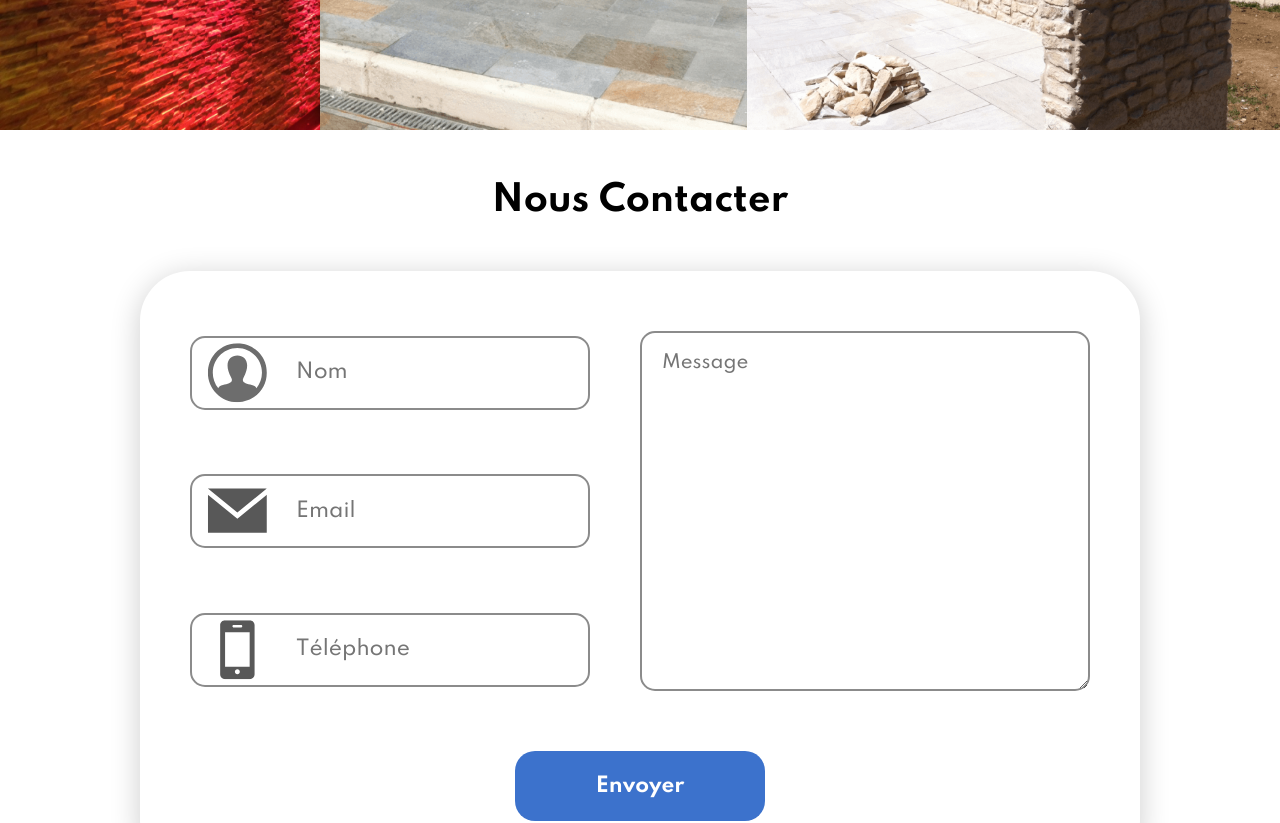
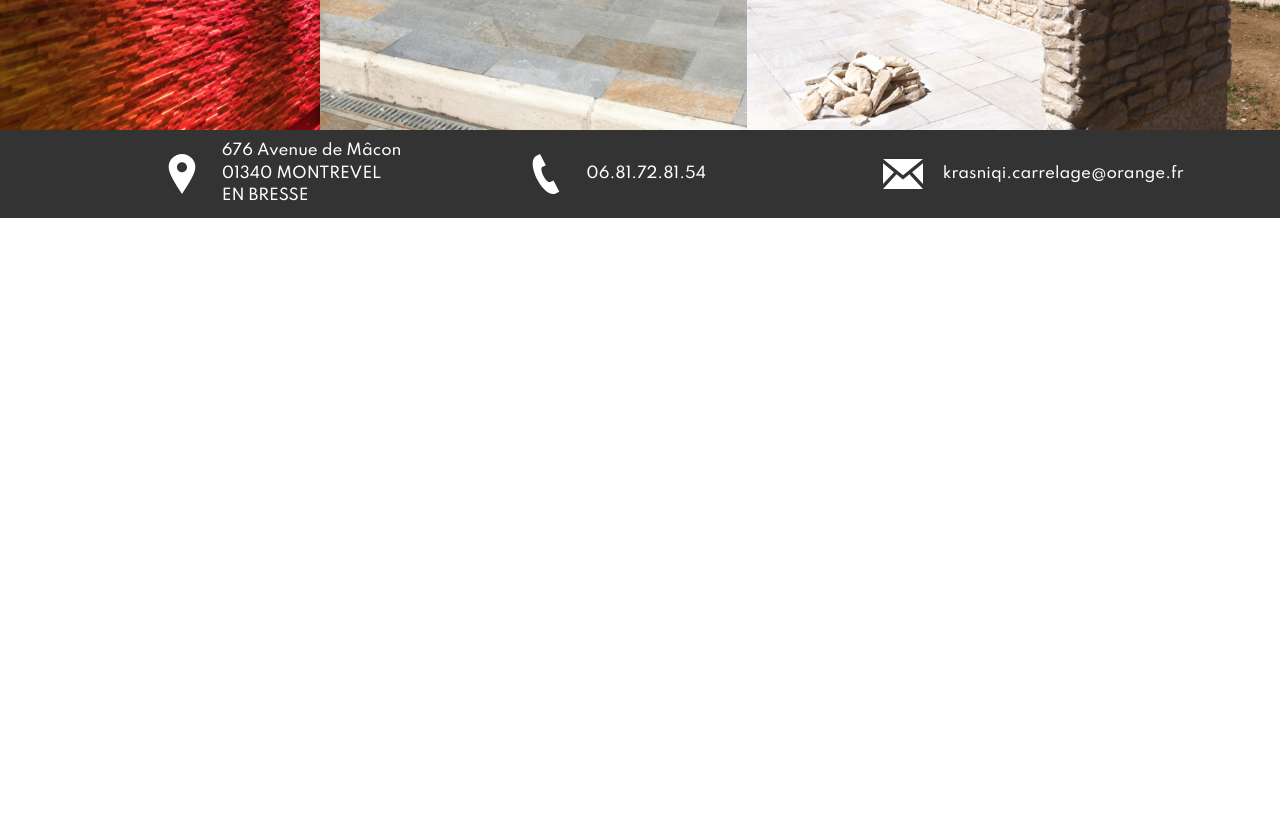
Before and after one commit to RayaneBengaoui/Tiler_website, a React (Create React App) app: page / in a window 1280 px wide. Shown: the part 2440-3263 px from the top of the page. After the commit the page ends 2658 px from the top, so only its background shows below. Built offline with nearby package versions, Linux system fonts and the light colour scheme.

Commit message:
Removing Form from the contact section

```diff
--- a/src/components/sections/ContactSection.js
+++ b/src/components/sections/ContactSection.js
@@ -12,7 +12,7 @@ import contact_phone from "../../icons/contact_phone.svg";
 const ContactSection = ({ contactRef }) => {
   return (
     <StyledContact ref={contactRef}>
-      <Form>
+      {/* <Form>
         <h1>Nous Contacter</h1>
         <form action="">
           <div className="informations">
@@ -55,7 +55,7 @@ const ContactSection = ({ contactRef }) => {
           </div>
           <button>Envoyer</button>
         </form>
-      </Form>
+      </Form> */}
       <Footer>
         <div className="contacts">
           <div className="contact">
@@ -79,7 +79,7 @@ const ContactSection = ({ contactRef }) => {
 };
 
 const StyledContact = styled.div`
-  min-height: 100vh;
+  min-height: 10vh;
   display: flex;
   flex-direction: column;
   align-items: center;
```
Also changed, not shown: 1 other file (tests, documents, lock files or other folders).
